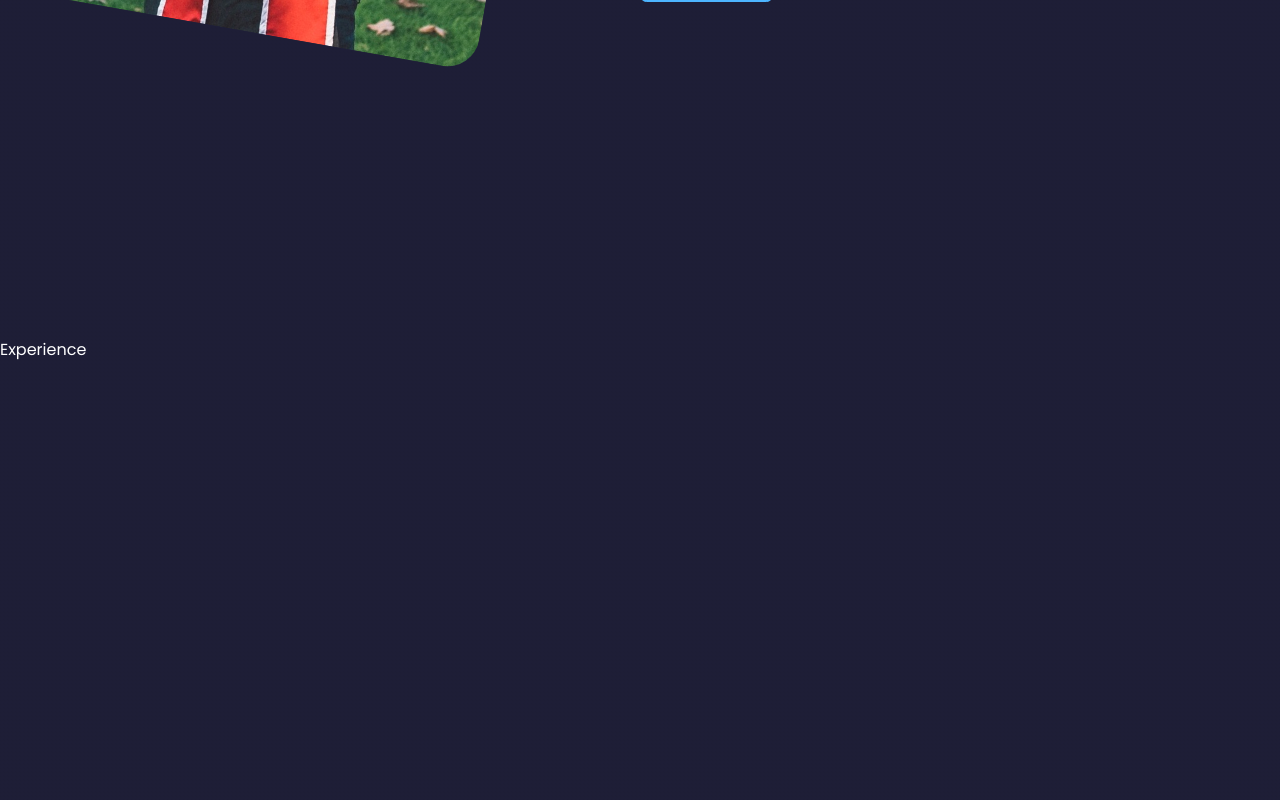
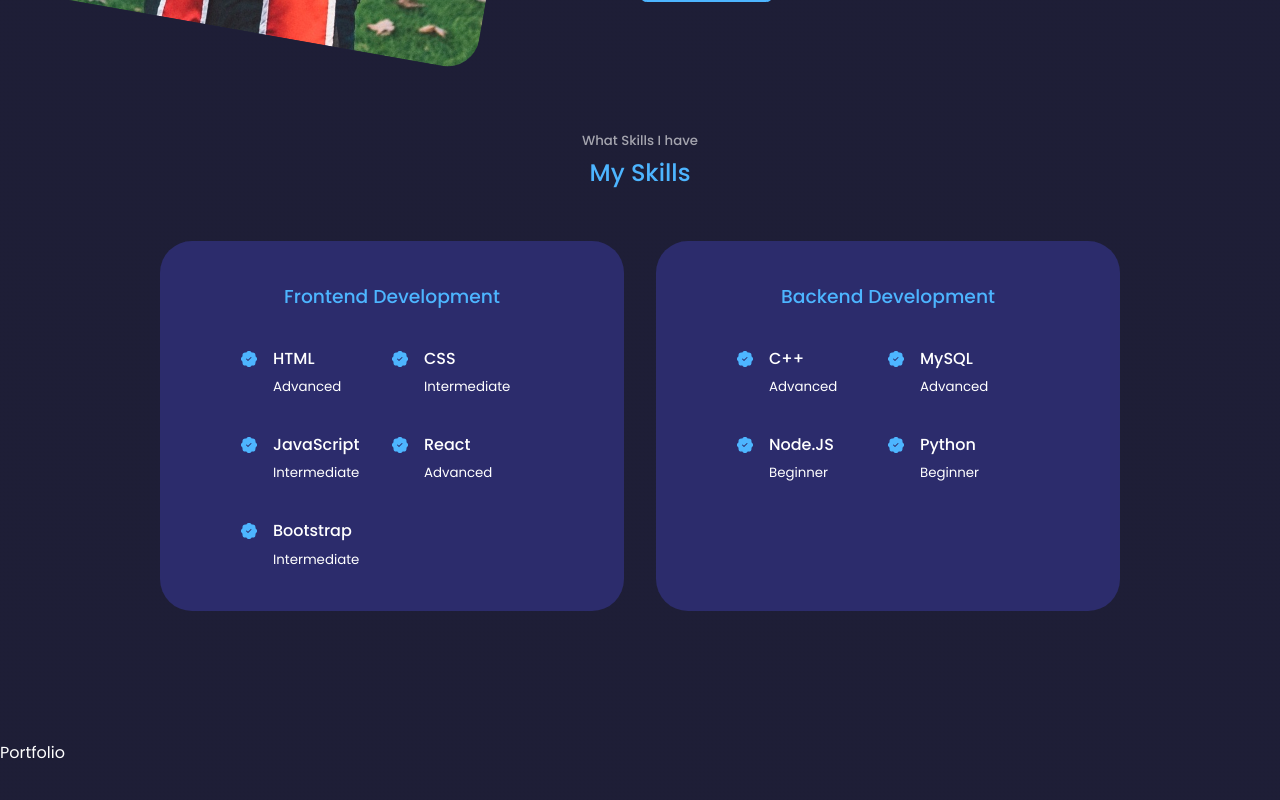
Before and after one commit to ndkim1997/react-portfolio, a React (Create React App) app: page / in a window 1280 px wide. Shown: the part 1520-2320 px from the top of the page. Built offline with nearby package versions, Linux system fonts and the light colour scheme.

Commit message:
finished experience page

```diff
--- a/src/components/experience/Experience.jsx
+++ b/src/components/experience/Experience.jsx
@@ -1,9 +1,91 @@
 import React from 'react';
 import './experience.css';
+import { BsPatchCheckFill } from 'react-icons/bs';
 
 const Experience = () => {
   return (
-    <section id="experience">Experience</section>
+    <section id="experience">
+      <h5>What Skills I have</h5>
+      <h2>My Skills</h2>
+
+      <div className='container experience_container'>
+        <div className='experience_frontend'>
+          <h3>Frontend Development</h3>
+          <div className='experience_content'>
+            <article className='experience_details'>
+              <BsPatchCheckFill className='experience_details-icon' />
+              <div>
+                <h4>HTML</h4>
+                <small className='text-light'>Advanced</small>
+              </div>
+            </article>
+            <article className='experience_details'>
+              <BsPatchCheckFill className='experience_details-icon' />
+              <div>
+                <h4>CSS</h4>
+                <small className='text-light'>Intermediate</small>
+              </div>
+            </article>
+            <article className='experience_details'>
+              <BsPatchCheckFill className='experience_details-icon' />
+              <div>
+                <h4>JavaScript</h4>
+                <small className='text-light'>Intermediate</small>
+              </div>
+            </article>
+            <article className='experience_details'>
+              <BsPatchCheckFill className='experience_details-icon' />
+              <div>
+                <h4>React</h4>
+                <small className='text-light'>Advanced</small>
+              </div>
+            </article>
+            <article className='experience_details'>
+              <BsPatchCheckFill className='experience_details-icon' />
+              <div>
+                <h4>Bootstrap</h4>
+                <small className='text-light'>Intermediate</small>
+              </div>
+            </article>
+          </div>
+        </div>
+
+
+        <div className='experience_backend'>
+          <h3>Backend Development</h3>
+          <div className='experience_content'>
+            <article className='experience_details'>
+              <BsPatchCheckFill className='experience_details-icon' />
+              <div>
+                <h4>C++</h4>
+                <small className='text-light'>Advanced</small>
+              </div>
+            </article>
+            <article className='experience_details'>
+              <BsPatchCheckFill className='experience_details-icon' />
+              <div>
+                <h4>MySQL</h4>
+                <small className='text-light'>Advanced</small>
+              </div>
+            </article>
+            <article className='experience_details'>
+              <BsPatchCheckFill className='experience_details-icon' />
+              <div>
+                <h4>Node.JS</h4>
+                <small className='text-light'>Beginner</small>
+              </div>
+            </article>
+            <article className='experience_details'>
+              <BsPatchCheckFill className='experience_details-icon' />
+              <div>
+                <h4>Python</h4>
+                <small className='text-light'>Beginner</small>
+              </div>
+            </article>
+          </div>
+        </div>
+      </div>
+    </section>
   )
 }
 
--- a/src/components/experience/experience.css
+++ b/src/components/experience/experience.css
@@ -0,0 +1,68 @@
+.experience_container {
+    display: grid;
+    grid-template-columns: 1fr 1fr;
+    gap: 2rem;
+}
+
+.experience_container > div {
+    background: var(--color-bg-variant);
+    padding: 2.4rem 5rem;
+    border-radius: 2rem;
+    border: 1px solid transparent;
+    transition: var(--transition);
+}
+
+.experience_container > div:hover {
+    background: transparent;
+    border-color: var(--color-primary-variant);
+    cursor: default;
+}
+
+.experience_container > div h3 {
+    text-align: center;
+    margin-bottom: 2rem;
+    color: var(--color-primary);
+}
+
+.experience_content {
+    display: grid;
+    grid-template-columns: 1fr 1fr;
+    row-gap: 2rem;
+}
+
+.experience_details {
+    display: flex;
+    gap: 1rem;
+}
+
+.experience_details-icon {
+    margin-top: 6px;
+    color: var(--color-primary);
+}
+
+@media screen and (max-width: 1024px) {
+    .experience_container {
+        grid-template-columns: 1fr;
+    }
+
+    .experience_container > div {
+        width: 80%;
+        padding: 2rem;
+        margin: 0 auto;
+    }
+
+    .experience_content {
+        padding: 1rem;
+    }
+}
+
+@media screen and (max-width: 600px) {
+    .experience_container {
+        gap: 1rem;
+    }
+
+    .experience_container > div {
+        width: 100%;
+        padding: 2rem 1rem;
+    }
+}
--- a/src/index.css
+++ b/src/index.css
@@ -58,7 +58,6 @@
 
 section {
     margin-top: 8rem;
-    height: 100vh;
 }
 
 section > h2, section > h5 {
```
